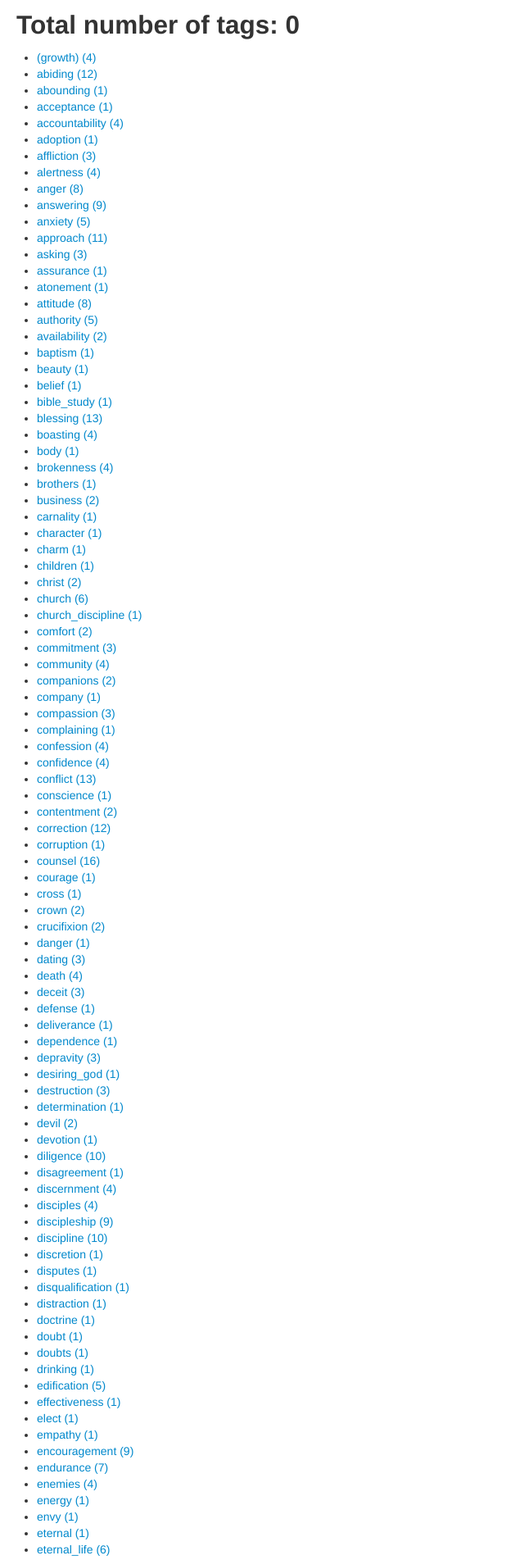
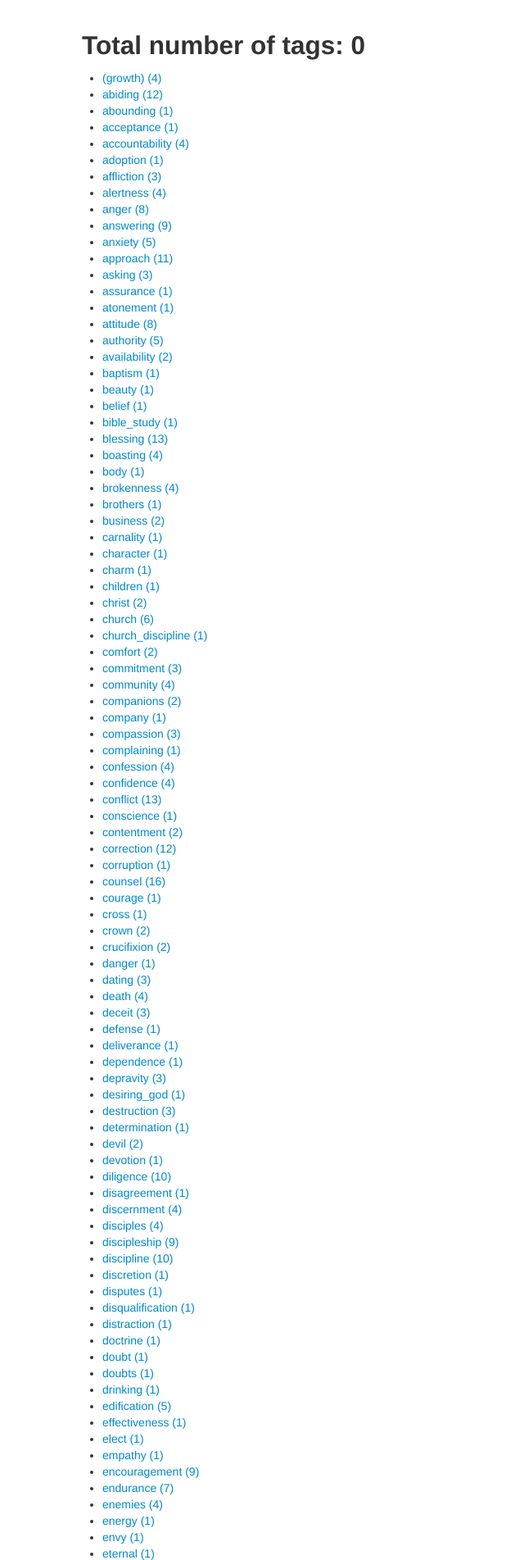
Before and after one commit to jplehmann/nutritious, a Django app: page /tagz/ in a window 1280 px wide. Shown: the top 1903 px of the page at 82% size, without its empty margins (0-640 px from the left). Run offline with Django 3.2, Linux system fonts and the light colour scheme; data comes from the database, SQL or seed files in the repository; some libraries are stand-ins or nearby versions.

Commit message:
styling and notes

```diff
--- a/static/css/style.css
+++ b/static/css/style.css
@@ -5,5 +5,7 @@ body {
 
 .main-wrapper {
   position: relative;
-  left: 20px;
+  top: 25px;
+  left: 100px;
+  width:900px;
 }
--- a/templates/tagz/ref_detail.html
+++ b/templates/tagz/ref_detail.html
@@ -8,9 +8,7 @@
       <h2>{{ ref_name }}</h2>
       <div style="width:750px">
         <blockquote>
-        <font size="+3">
-          <i> {{ text }} </i>
-        </font>
+          <i style="font-size:2em; line-height:1.1em"> {{ text }} </i>
         </blockquote>
       </div>
       {% if tags %}
--- a/templates/tagz/tag_detail.html
+++ b/templates/tagz/tag_detail.html
@@ -6,11 +6,12 @@
 
   {% if related_refs_n_tags %}
       <h2>References tagged with '{{ tag.tag }}':</h2>
+      <div style="width:750px">
       <ul>
       {% for ref, tags, text in related_refs_n_tags %}
-      <li><a href="/tagz/refs/{{ ref.pretty_ref }}">{{ ref.pretty_ref }}</a>
+      <li style="margin:10px 0px; list-style:none"><a style="font-size:1.2em" href="/tagz/refs/{{ ref.pretty_ref }}">{{ ref.pretty_ref }}</a>
         <ul>
-          <li>
+          <li style="font-size:1.3em">
           {{ text }}
           </li
           <li>
@@ -22,6 +23,7 @@
       </li>
       {% endfor %}
       </ul>
+      </div>
   {% else %}
       <p>This tag is not used for any reference.</p>
   {% endif %}
```
Also changed, not shown: README.md.
